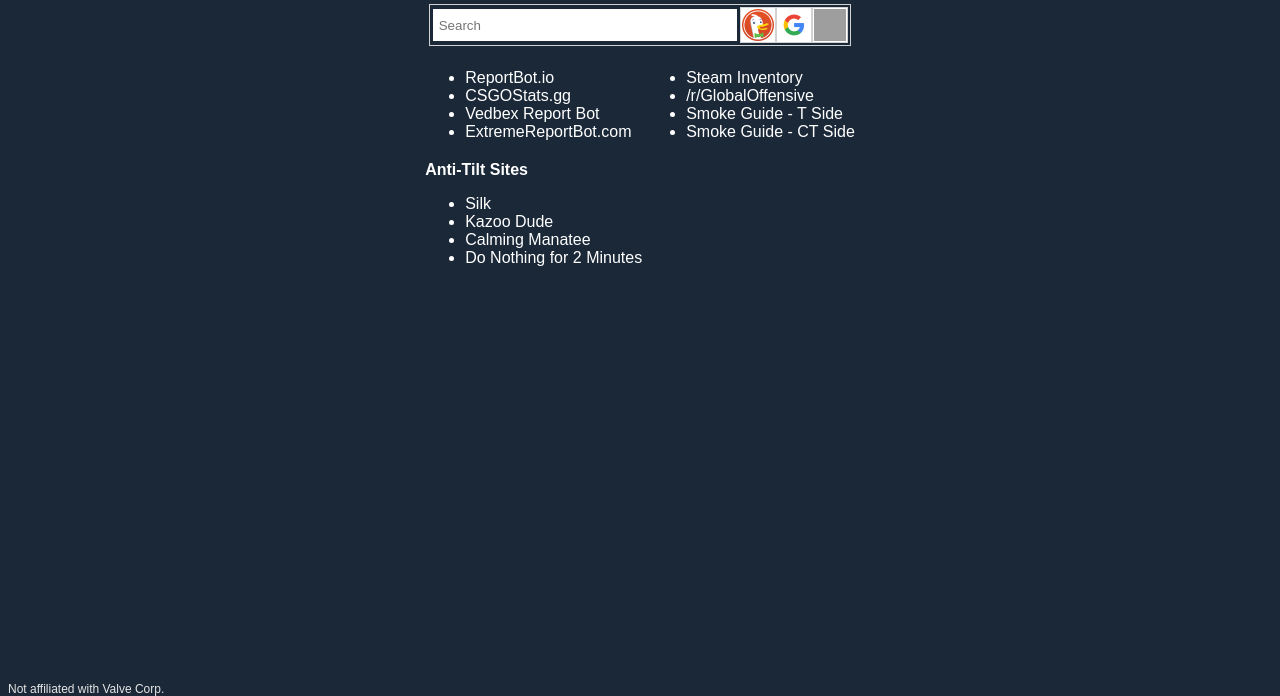
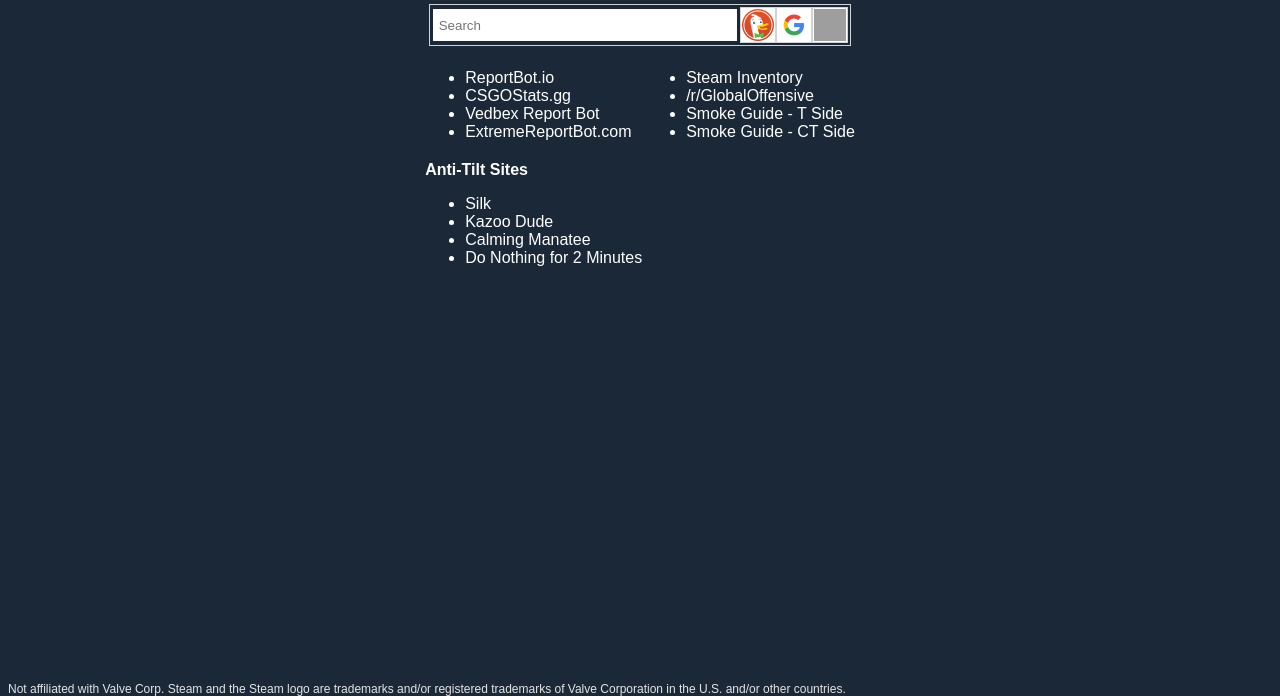
Before and after one commit to boostjuice/SteamBrowserHome, a plain HTML site: page index.html in a window 1280 px wide. Shown: the part 104-800 px from the top of the page. Drawn offline with Linux system fonts and the light colour scheme; grey boxes are pictures that could not be loaded.

Commit message:
Update index.html

```diff
--- a/index.html
+++ b/index.html
@@ -80,6 +80,6 @@
 		</div>
 	</body>
 	<footer>
-		<div style="color: #e5e5e5; font-size: 12px; position: absolute; bottom: 0;">Not affiliated with Valve Corp.</div>
+		<div style="color: #e5e5e5; font-size: 12px; position: absolute; bottom: 0;">Not affiliated with Valve Corp. Steam and the Steam logo are trademarks and/or registered trademarks of Valve Corporation in the U.S. and/or other countries.</div>
 	</footer>
 </html>
```
